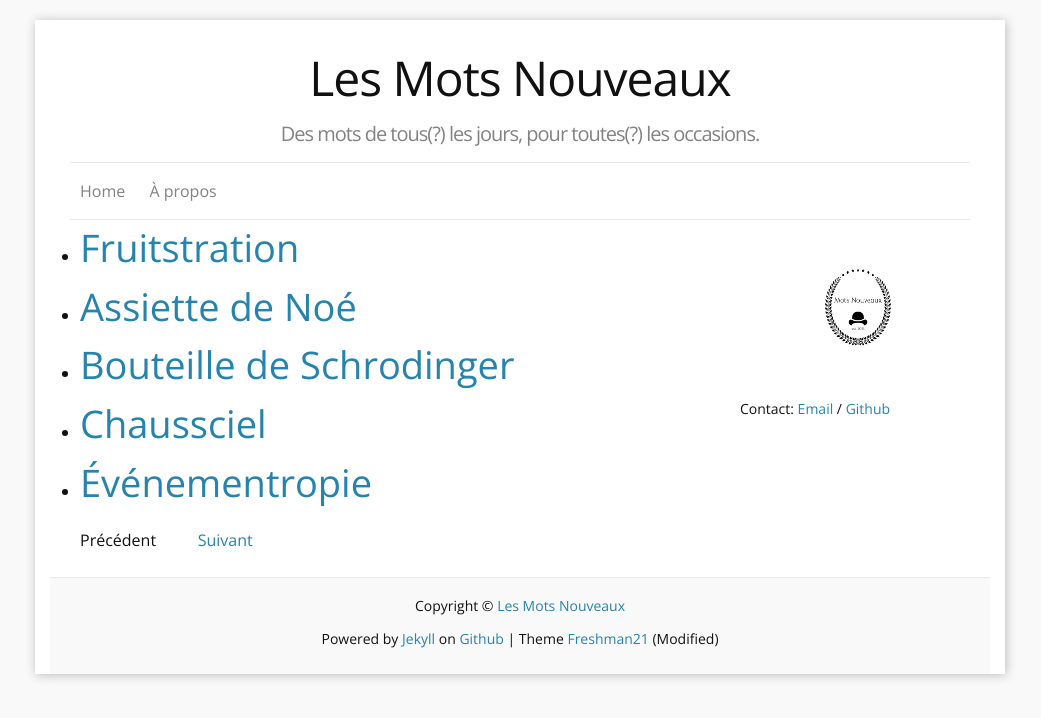
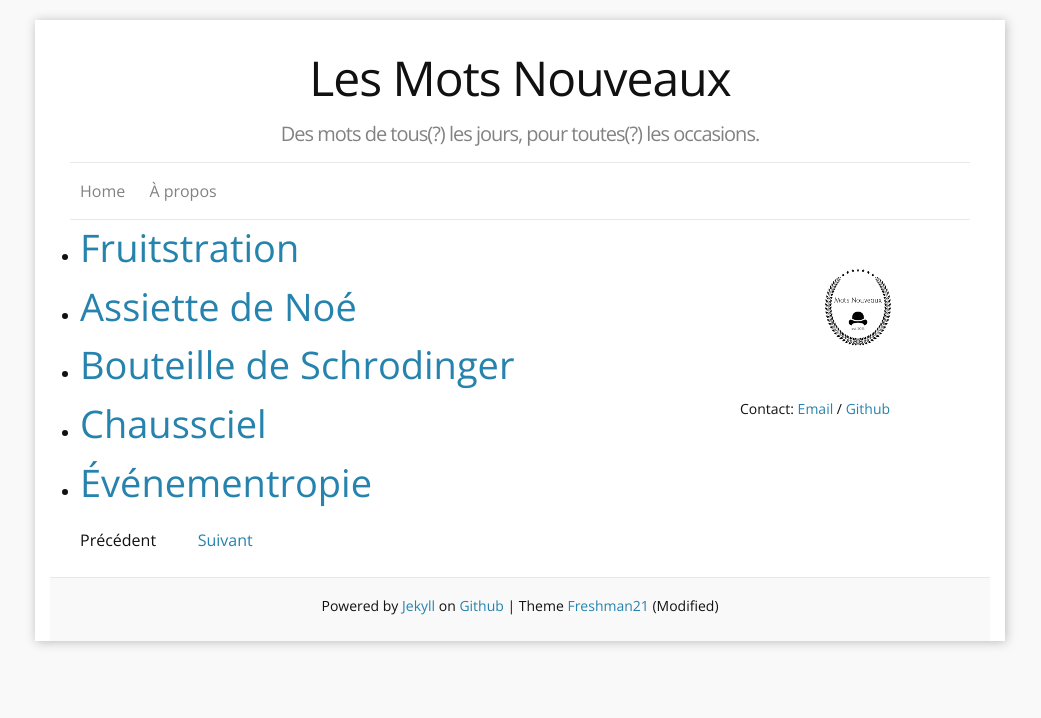
Before and after one commit to BamBalaam/LesMotsNouveauxBlog, a Jekyll site: the page built from index.html, in a window 1280 px wide. Shown: the top 718 px of the page, without its empty margins (120-1161 px from the left). Built offline with Jekyll 4.4.1, drawn with Linux system fonts in a browser that asks for light colours; the list of posts is cut into pages by our own code.

Commit message:
Removed copyright thing as it makes no sense

```diff
--- a/_includes/footer.html
+++ b/_includes/footer.html
@@ -1,6 +1,5 @@
 <footer class="site-footer">
 
-  <p>Copyright &copy; <a href="{{ site.baseurl }}/">{{site.title}}</a></p>
   <p>Powered by <a href="https://github.com/jekyll/jekyll">Jekyll</a>
   on
   {% if site.github_username %}
```
